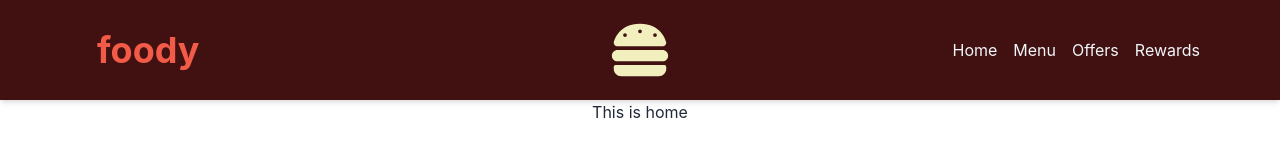
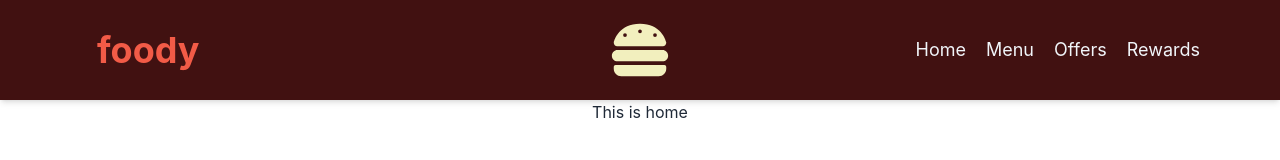
Before and after one commit to tauhid-hasan-dev/routed-countries, a React (Create React App) app: page / in a window 1280 px wide. Shown: the top 160 px of the page. Built offline with nearby package versions, Linux system fonts and the light colour scheme.

Commit message:
navlink added with

```diff
--- a/src/components/Header/Header.js
+++ b/src/components/Header/Header.js
@@ -25,13 +25,25 @@ const Header = () => {
                     <FontAwesomeIcon icon={faBurger} />
                 </div>
                 <div className="navbar-end hidden lg:flex">
-                    <ul className="menu menu-horizontal p-0 text-slate-100 gap-4">
+                    <ul className="menu menu-horizontal p-0 text-slate-100 gap-5 text-lg ">
                     <NavLink
                     to="/home"
+                    className={({ isActive }) =>
+              isActive ? 'text-orange-400 border-b-2 border-logo-color': undefined
+            }
                     >Home</NavLink>
-                            <NavLink to='/menu' >Menu</NavLink>
-                            <NavLink to='/offers'>Offers</NavLink>
-                            <NavLink to= '/rewards' >Rewards</NavLink>
+
+                            <NavLink to='/menu' className={({ isActive }) =>
+              isActive ? 'text-orange-400 border-b-2 border-logo-color': undefined
+            } >Menu</NavLink>
+
+                            <NavLink to='/offers' className={({ isActive }) =>
+              isActive ? 'text-orange-400 border-b-2 border-logo-color': undefined
+            }>Offers</NavLink>
+
+                            <NavLink to= '/rewards' className={({ isActive }) =>
+              isActive ? 'text-orange-400 border-b-2 border-logo-color': undefined
+            } >Rewards</NavLink>
                     </ul>
                 </div>
             </div>
```
